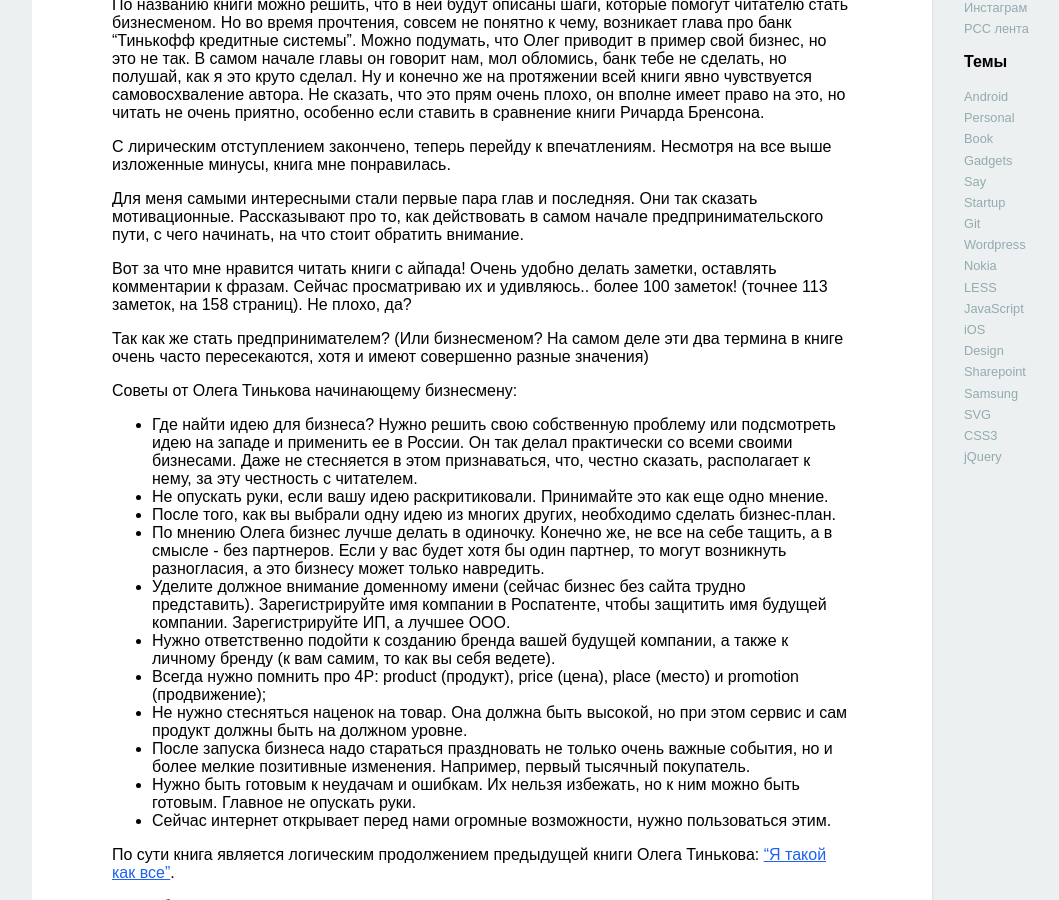
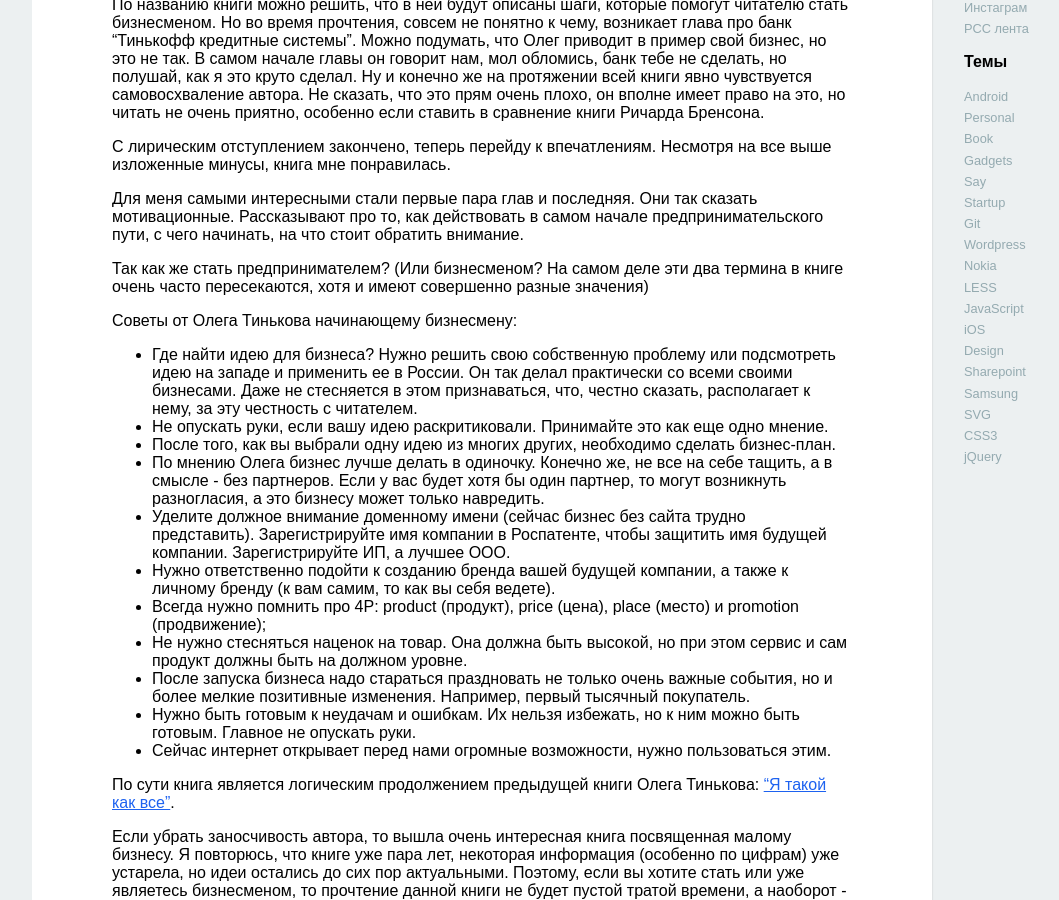
Before and after one commit to anna-vanlee/bizikov.ru, a Jekyll site: the page built from index.html, in a window 1280 px wide and 900 px high, scrolled down 441 px. Shown: the whole window, without its empty margins (8-1067 px from the left). Built offline with Jekyll 4.4.1, drawn with Linux system fonts in a browser that asks for light colours; some web fonts are replaced; a script that is not in the unit is left out; the list of posts is cut into pages by our own code; comment, search, counter and statistics services are not loaded.

```diff
--- a/_posts/book/2014-07-16-oleg-tinkov-kak-stat-biznesmenom.md
+++ b/_posts/book/2014-07-16-oleg-tinkov-kak-stat-biznesmenom.md
@@ -23,8 +23,6 @@
 
 Для меня самыми интересными стали первые пара глав и последняя. Они так сказать мотивационные. Рассказывают про то, как действовать в самом начале предпринимательского пути, с чего начинать, на что стоит обратить внимание.
 
-Вот за что мне нравится читать книги с айпада! Очень удобно делать заметки, оставлять комментарии к фразам. Сейчас просматриваю их и удивляюсь.. более 100 заметок! (точнее 113 заметок, на 158 страниц). Не плохо, да?
-
 Так как же стать предпринимателем? (Или бизнесменом? На самом деле эти два термина в книге очень часто пересекаются, хотя и имеют совершенно разные значения)
 
 Советы от Олега Тинькова начинающему бизнесмену:
```
Also changed, not shown: about/books/index.md (+1 -0 lines).
